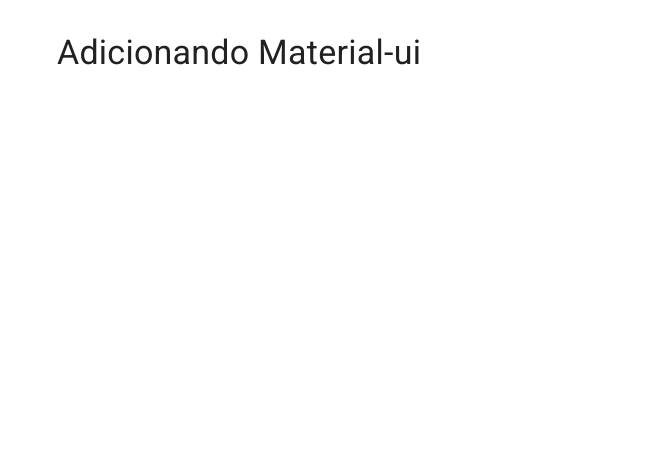
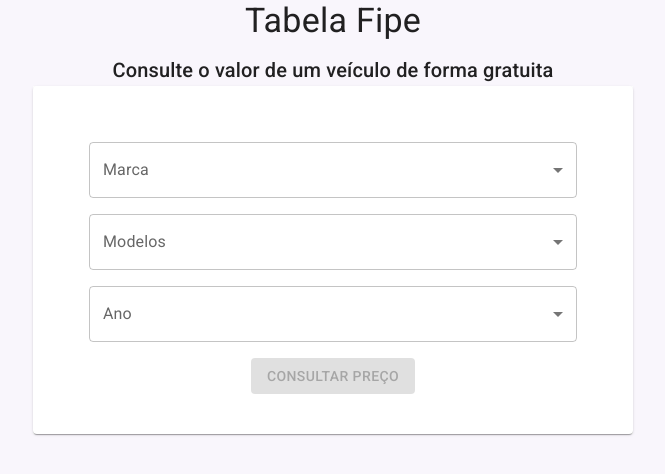
Before and after one commit to deividsonsabino/consulta-tabela-fipe, a Next.js app: page / in a window 1280 px wide. Shown: the top 474 px of the page, without its empty margins (307-972 px from the left). Built offline with nearby package versions, Linux system fonts and the light colour scheme.

Commit message:
feat: layout

```diff
--- /dev/null
+++ b/src/components/CarBrand/index.tsx
@@ -0,0 +1,9 @@
+import { SelectMUI } from "../Widgets/Select";
+
+export function CarBrand(){
+    return (
+        <SelectMUI
+            title="Marca"
+        />
+    )
+}
--- /dev/null
+++ b/src/components/CarModel/index.tsx
@@ -0,0 +1,9 @@
+import { SelectMUI } from "../Widgets/Select";
+
+export function CarModel(){
+    return (
+        <SelectMUI
+            title="Modelos"
+        />
+    )
+}
--- /dev/null
+++ b/src/components/CarYear/index.tsx
@@ -0,0 +1,9 @@
+import { SelectMUI } from "../Widgets/Select";
+
+export function CarYear(){
+    return (
+        <SelectMUI
+            title="Ano"
+        />
+    )
+}
--- /dev/null
+++ b/src/components/SearchCar.tsx
@@ -0,0 +1,18 @@
+import { Button, Box } from "@mui/material";
+
+import { CarBrand } from "./CarBrand";
+import { CarModel } from "./CarModel";
+import { CarYear } from "./CarYear";
+
+export function SearchCar() {
+  return (
+    <Box sx={{ minWidth: 120, p: 5, boxShadow: 1, borderRadius:1}} >
+      <CarBrand />
+      <CarModel />
+      <CarYear />
+      <Button variant="contained" color="primary" disabled>
+        Consultar Preço
+      </Button>
+    </Box>
+  );
+}
--- /dev/null
+++ b/src/components/Widgets/Select/index.tsx
@@ -0,0 +1,36 @@
+import { useState } from "react";
+import Box from "@mui/material/Box";
+import InputLabel from "@mui/material/InputLabel";
+import MenuItem from "@mui/material/MenuItem";
+import FormControl from "@mui/material/FormControl";
+import Select, { SelectChangeEvent } from "@mui/material/Select";
+interface ItemProps {
+    title: string;
+}
+
+export function SelectMUI(props: ItemProps) {
+  const [age, setAge] = useState("");
+
+  const handleChange = (event: SelectChangeEvent) => {
+    setAge(event.target.value as string);
+  };
+
+  return (
+    <Box sx={{ minWidth: 120, m:2 }}>
+      <FormControl fullWidth>
+        <InputLabel id="demo-simple-select-label">{props.title}</InputLabel>
+        <Select
+          labelId="demo-simple-select-label"
+          id="demo-simple-select"
+          value={age}
+          label="Age"
+          onChange={handleChange}
+        >
+          <MenuItem value={10}>Ten</MenuItem>
+          <MenuItem value={20}>Twenty</MenuItem>
+          <MenuItem value={30}>Thirty</MenuItem>
+        </Select>
+      </FormControl>
+    </Box>
+  );
+}
--- a/src/pages/_app.tsx
+++ b/src/pages/_app.tsx
@@ -4,7 +4,7 @@
 import { ThemeProvider } from '@mui/material/styles';
 import CssBaseline from '@mui/material/CssBaseline';
 import { CacheProvider, EmotionCache } from '@emotion/react';
-import theme from './theme/theme';
+import theme from '../theme/theme';
 import createEmotionCache from '../createEmotionCache';
 
 // Client-side cache, shared for the whole session of the user in the browser.
@@ -19,7 +19,7 @@
   return (
     <CacheProvider value={emotionCache}>
       <Head>
-        <title>My page</title>
+        <title>Tabela Fipe</title>
         <meta name="viewport" content="initial-scale=1, width=device-width" />
         <link rel="stylesheet" href="https://fonts.googleapis.com/css?family=Roboto:300,400,500,700&display=swap" />
       </Head>
--- a/src/pages/index.tsx
+++ b/src/pages/index.tsx
@@ -1,16 +1,27 @@
-import * as React from 'react';
-import Container from '@mui/material/Container';
-import Typography from '@mui/material/Typography';
-import Box from '@mui/material/Box';
+import * as React from "react";
+import Container from "@mui/material/Container";
+import Typography from "@mui/material/Typography";
+import Box from "@mui/material/Box";
+import Grid from "@mui/material/Grid";
+
+import { SearchCar } from "../components/SearchCar";
 
 export default function Index() {
   return (
-    <Container maxWidth="sm">
-      <Box sx={{ my: 4 }}>
-        <Typography variant="h4" component="h1" gutterBottom>
-          Adicionando Material-ui
-        </Typography>
-      </Box>
-    </Container>
+    <Grid sx={{ bgcolor: "#f9f6fc", height: "100vh" }} align="center">
+      <Container>
+        <Box sx={{ my: 0, mx: 0 }}>
+          <Typography variant="h4" component="h1" gutterBottom>
+            Tabela Fipe
+          </Typography>
+          <Typography variant="h6" component="h2">
+            Consulte o valor de um veículo de forma gratuita
+          </Typography>
+        </Box>
+        <Box maxWidth="sm" sx={{bgcolor:"#FFF"}}>
+          <SearchCar />
+        </Box>
+      </Container>
+    </Grid>
   );
 }
--- a/src/pages/theme/theme.ts
+++ b/src/theme/theme.ts
@@ -5,7 +5,7 @@
 const theme = createTheme({
   palette: {
     primary: {
-      main: '#556cd6',
+      main: '#5d00bf',
     },
     secondary: {
       main: '#19857b',
```
Also changed, not shown: src/pages/car.tsx (added, +24 -0 lines).
